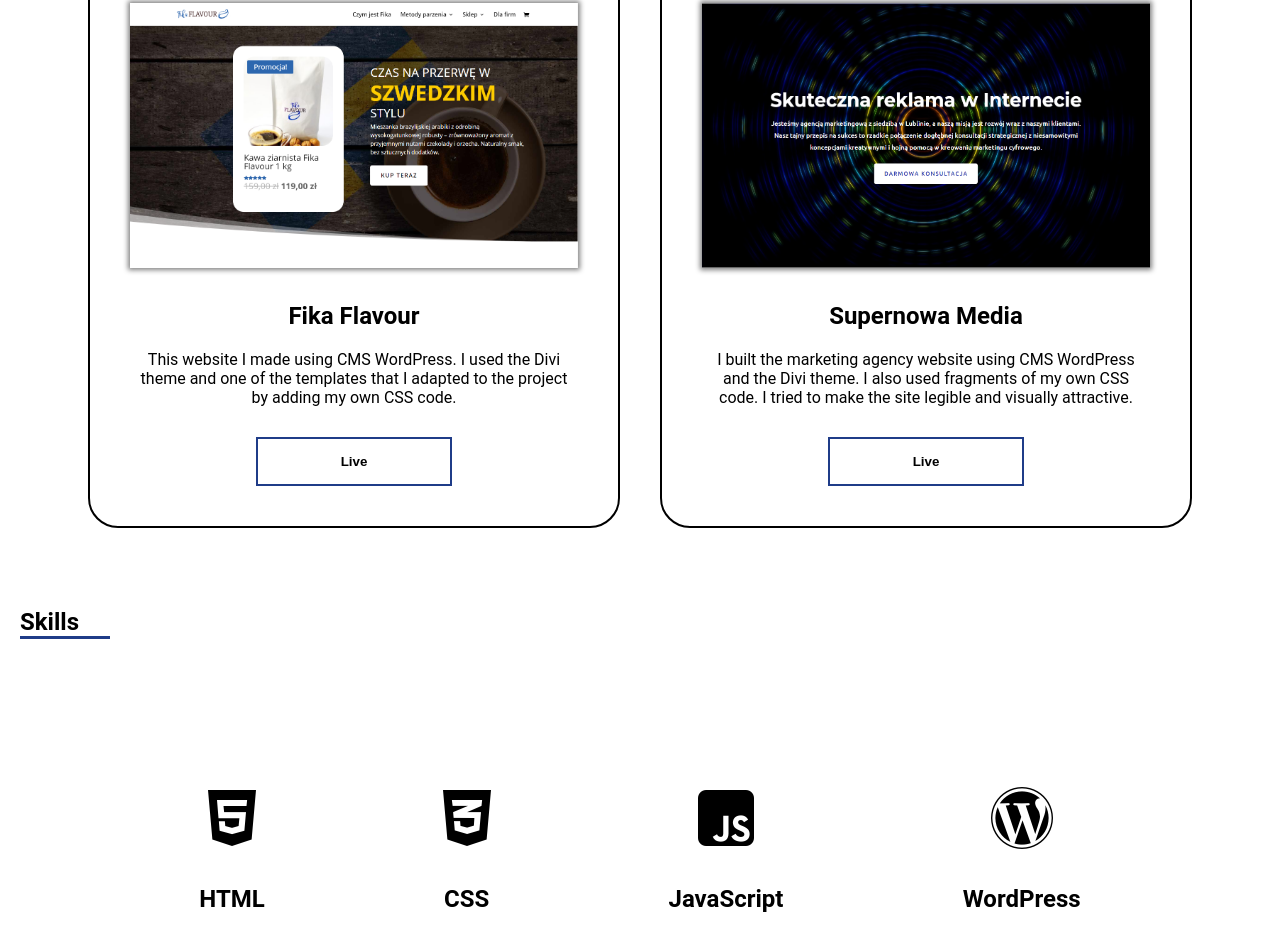
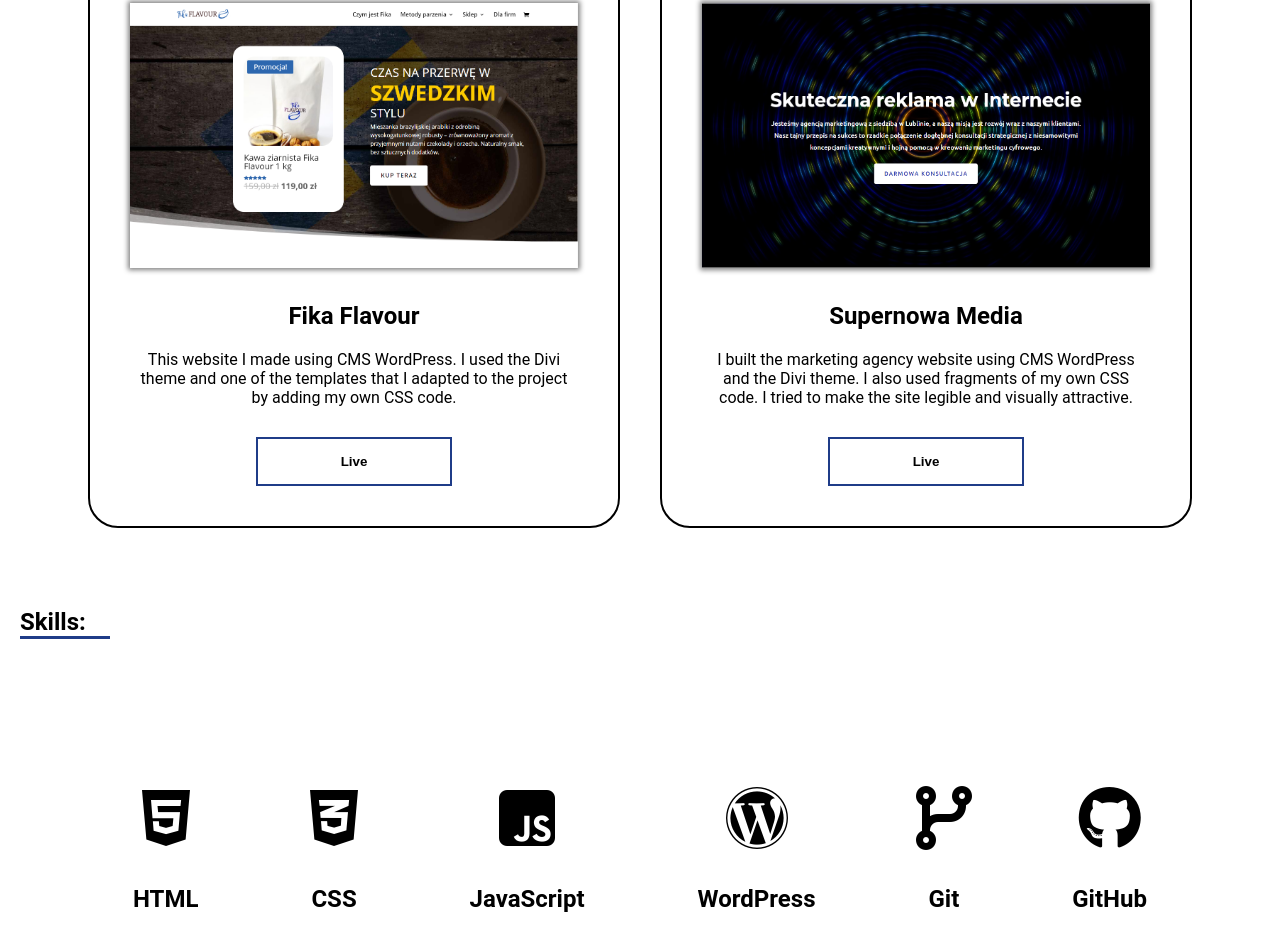
Before and after one commit to GrzegorzKondracki/portfolio, a plain HTML site: page index.html in a window 1280 px wide. Shown: the part 1752-2703 px from the top of the page. Drawn offline with Linux system fonts and the light colour scheme.

Commit message:
new comit

```diff
--- a/index.html
+++ b/index.html
@@ -49,8 +49,8 @@
             know basics of Git and GitHub. Now I am looking for my first job as web developer. I am interested the
             most to develop skills in JavaScript and CMS WordPress/PHP.</p>
         <div>
-            <button>GitHub</button>
-            <button>CV</button>
+            <button onclick="window.open('https://github.com/GrzegorzKondracki','_blank')">GitHub</button>
+            <button onclick="window.open('https://www.linkedin.com/in/grzegorz-kondracki/','_blank')">LinkedIn</button>
         </div>
     </section>
 
@@ -101,7 +101,7 @@
     </main>
 
     <section id="#section-3" class="skills main-section">
-        <h3>Skills</h3>
+        <h3>Skills:</h3>
         <section class="skills-wrap">
             <div>
                 <i class="fab fa-html5"></i>
@@ -118,6 +118,14 @@
             <div>
                 <i class="fab fa-wordpress"></i>
                 <h2>WordPress</h2>
+            </div>
+            <div>
+                <i class="fas fa-code-branch"></i>
+                <h2>Git</h2>
+            </div>
+            <div>
+                <i class="fab fa-github"></i>
+                <h2>GitHub</h2>
             </div>
         </section>
     </section>
```
